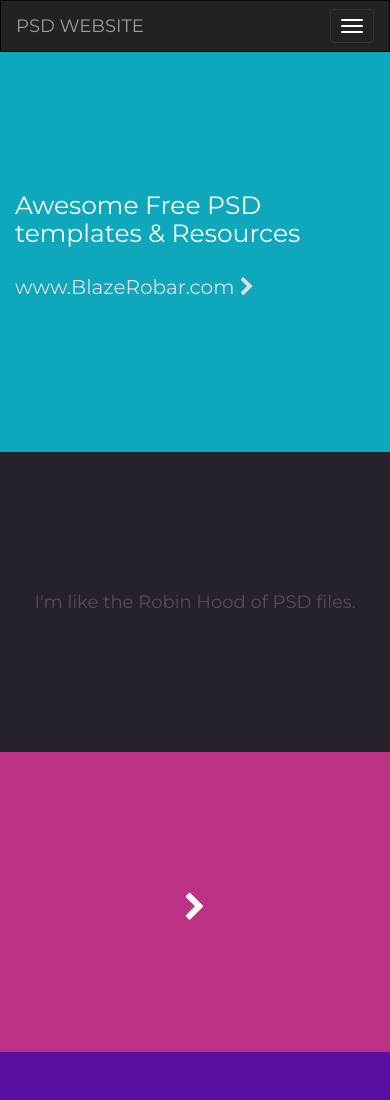
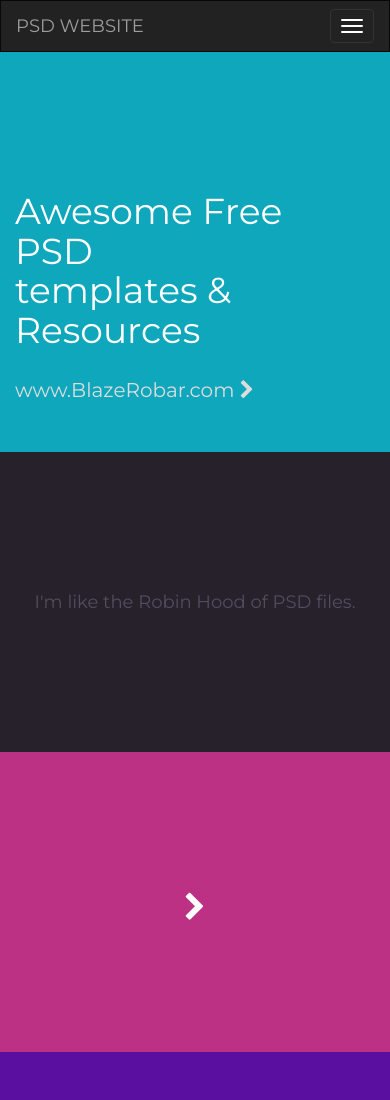
Before and after one commit to FaisalAli19/Responsive-site, a plain HTML site: page index.html in a window 390 px wide. Shown: the top 1100 px of the page. Drawn offline with Linux system fonts and the light colour scheme.

Commit message:
Changes to Css stylesheet
Made changes to css file.

```diff
--- a/CSS/style.css
+++ b/CSS/style.css
@@ -200,7 +200,7 @@ Media Query Start Here
         padding-top: 90px;
     }
     .jumbotron h1{
-        font-size: 25px;
+        width: 80%;
     }
     .jumbotron h2 a{
         font-size: 20px;
```
